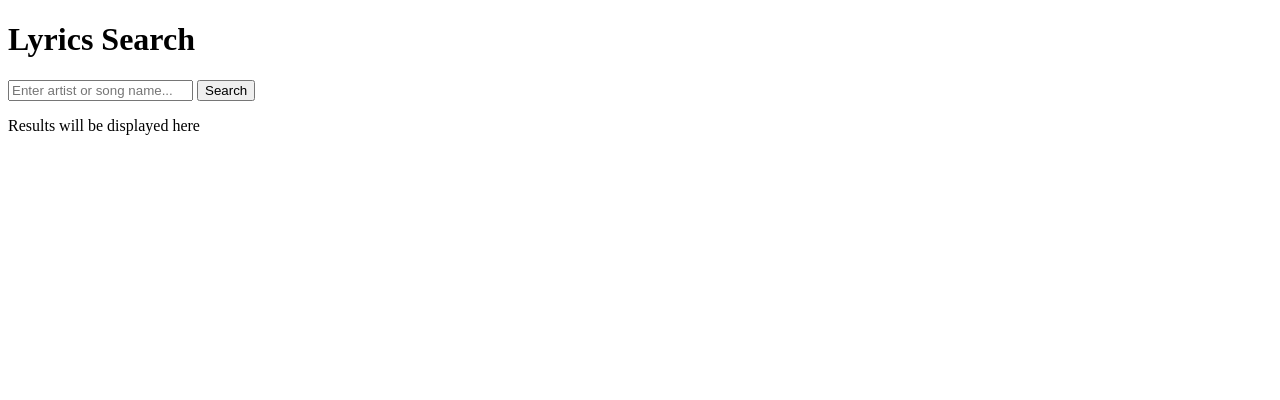
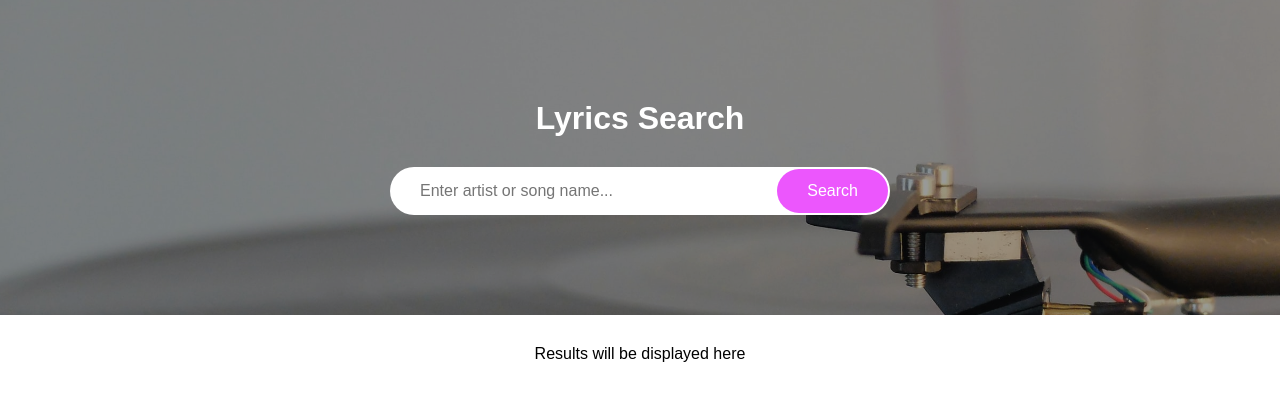
Before and after one commit to EdEfremoff/mini-projects, a plain HTML site: page lyrics-search-app/index.html in a window 1280 px wide. Drawn offline with Linux system fonts and the light colour scheme.

Commit message:
CSS added

```diff
--- a/lyrics-search-app/style.css
+++ b/lyrics-search-app/style.css
@@ -1,3 +1,128 @@
 * {
-    box-sizing: border-box;
+  box-sizing: border-box;
 }
+
+body {
+  background-color: #fff;
+  font-family: Arial, Helvetica, sans-serif;
+  margin: 0;
+}
+
+button {
+  cursor: pointer;
+  background-color: #ec56fd;
+  border: 0;
+  border-radius: 50px;
+  color: #fff;
+  font-size: 16px;
+  padding: 13px 30px;
+}
+
+button:focus {
+  transform: scale(0.95);
+}
+
+button:hover {
+  background-color: #ef6ffd;
+}
+
+input:focus,
+button:focus {
+  outline: none;
+}
+
+header {
+  background-image: url(img/adrian-korte-5gn2soeAc40-unsplash.jpg);
+  background-repeat: no-repeat;
+  background-size: cover;
+  background-position: center center;
+  color: #fff;
+  display: flex;
+  flex-direction: column;
+  align-items: center;
+  justify-content: center;
+  padding: 100px 0;
+  position: relative;
+}
+
+header::after {
+  content: '';
+  position: absolute;
+  top: 0;
+  left: 0;
+  height: 100%;
+  width: 100%;
+  background-color: rgba(0, 0, 0, 0.4);
+}
+
+header * {
+  z-index: 1;
+}
+
+header h1 {
+  margin: 0 0 30px;
+}
+
+form {
+  position: relative;
+  width: 500px;
+  max-width: 100%;
+}
+
+form input {
+  border: 0;
+  border-radius: 50px;
+  font-size: 16px;
+  padding: 15px 30px;
+  width: 100%;
+}
+
+form button {
+  position: absolute;
+  top: 2px;
+  right: 2px;
+}
+
+.btn{
+    background-color: #8d56fd;
+    border: 0;
+    border-radius: 10px;
+    color: #fff;
+    padding: 4px 10px;
+}
+
+ul.songs{
+    list-style-type: none;
+    padding: 0;
+}
+
+ul.songs li{
+   display: flex;
+   align-items: center;
+   justify-content: space-between;
+   margin: 10px 0;
+}
+
+.container{
+    margin: 30px auto;
+    max-width: 100%;
+    width: 500px;
+}
+
+.container h2{
+    font-weight: 300;
+}
+
+.container p {
+    text-align: center;
+}
+
+.centered{
+    display: flex;
+    justify-content: center;
+}
+
+.centered button{
+    transform: scale(1.3);
+    margin: 15px;
+}
```
Also changed, not shown: lyrics-search-app/img/adrian-korte-5gn2soeAc40-unsplash.jpg (added).
